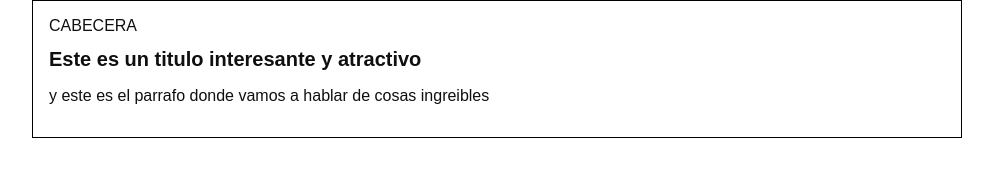
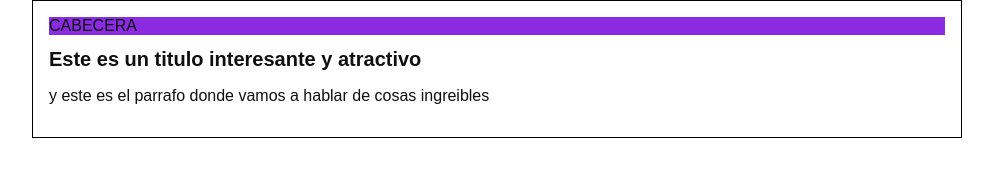
Before and after one commit to edgarunipacifico/hyperblog, a plain HTML site: page index.html in a window 1280 px wide. Shown: the whole page, without its empty margins (143-1136 px from the left). Drawn offline with Linux system fonts and the light colour scheme.

Commit message:
finalisada la cabecera

```diff
--- a/estilo.css
+++ b/estilo.css
@@ -16,3 +16,6 @@ body{
 #container h1{
     font-size: 20px;
 }
+#ca{
+    background: blueviolet;
+}
--- a/index.html
+++ b/index.html
@@ -8,7 +8,7 @@
 </head>
 <body>
     <div id="container">
-        <div>CABECERA</div>
+        <div id="ca">CABECERA</div>
 
 
         <div id="post">
```
